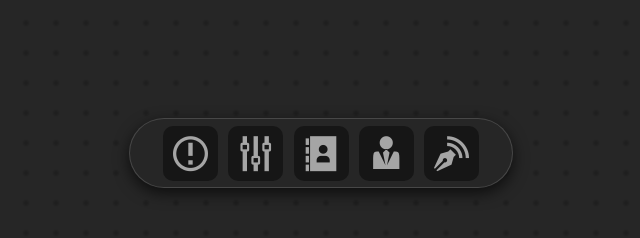
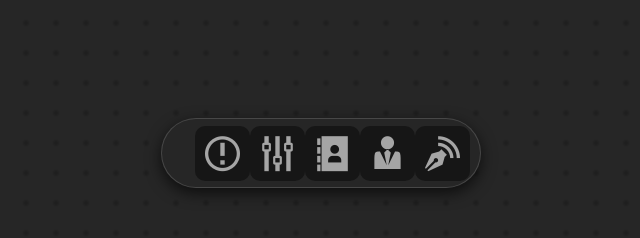
Before and after one commit to KETTZO/angel-cerecero.github.io, a plain HTML site: page index.html in a window 1280 px wide. Shown: the part 562-800 px from the top of the page, without its empty margins (319-959 px from the left). Drawn offline with nearby package versions, Linux system fonts and the light colour scheme; files whose address does not match are found by name; a web font is replaced by a local one.

Commit message:
nav bar fixed up

```diff
--- a/styles/Portfolio_style.css
+++ b/styles/Portfolio_style.css
@@ -33,7 +33,7 @@ body {
     border: #f7f7f728 1px solid;
     padding: 33px;
     height: 70px;
-    width: 30%;
+    width: 25%;
     /*width: 470px;*/
     position: sticky;
     bottom: 50px;
@@ -49,7 +49,7 @@ body {
     transform: scale(1.06);
     bottom: 60px;
     /*width: 550px;*/
-    width: 42%;
+    width: 30%;
 }
 .nav-menu {
     text-decoration: none;
```
